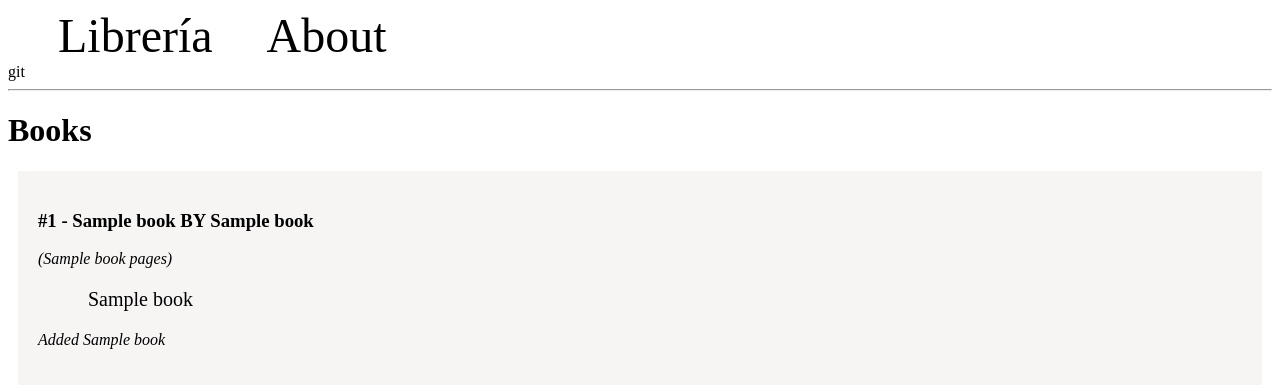
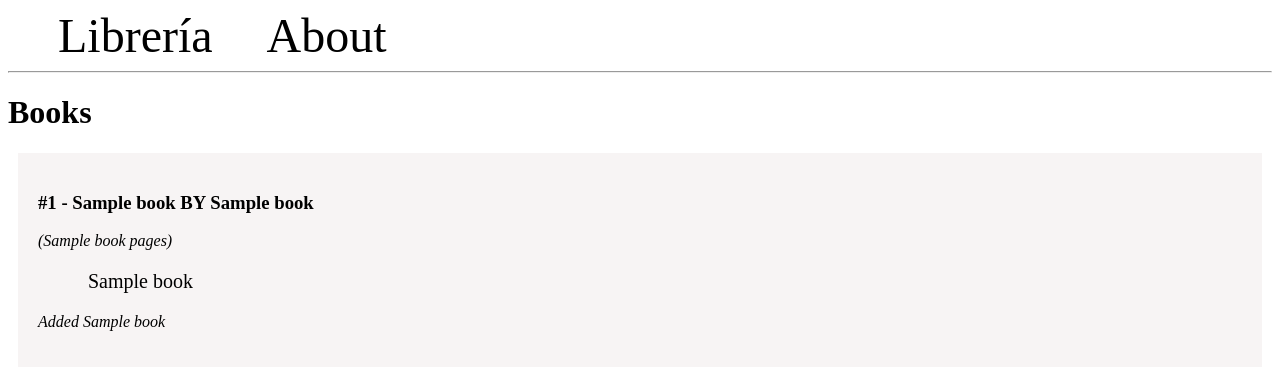
Before and after one commit to 404BadRequest/LabFlask, a Flask app: page / in a window 1280 px wide. Shown: the top 388 px of the page. Run offline with Flask 3, Linux system fonts and the light colour scheme; a database or web service that is not in the repository returns one stand-in record (values such as "Sample title"); some libraries are stand-ins or nearby versions.

Commit message:
Feat: Elimiar la palabra git que se agrego por error

```diff
--- a/templates/base.html
+++ b/templates/base.html
@@ -28,7 +28,7 @@
     <nav>
         <a href="{{ url_for('index') }}">Librería</a>
         <a href="#">About</a>
-    </nav>git
+    </nav>
     <hr>
     <div class="content">
         {% block content %} {% endblock %}
```
